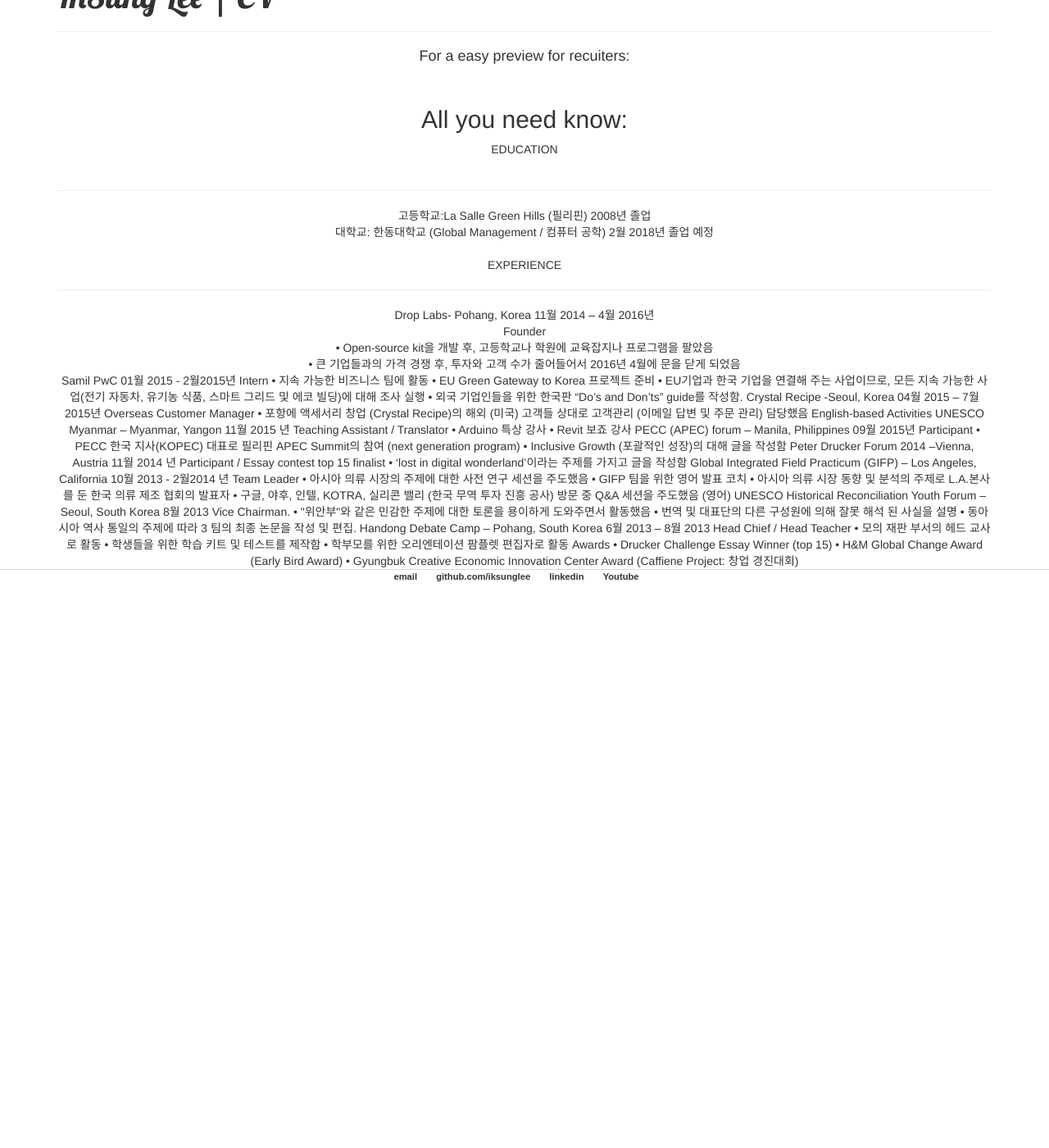
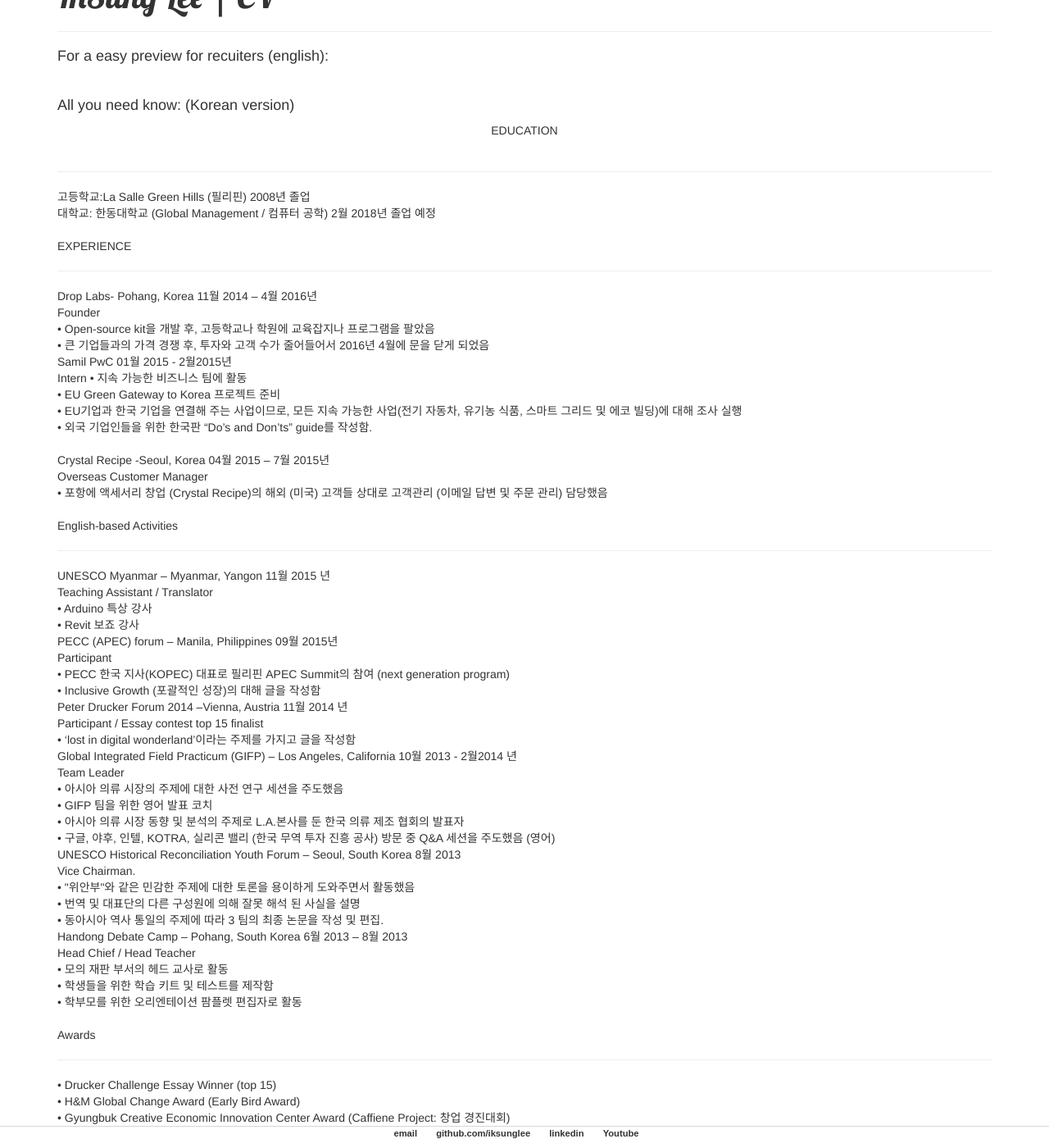
Before and after one commit to iksunglee/iksunglee.github.io, a Jekyll site: the page built from cv/index.html, in a window 1280 px wide and 1400 px high, scrolled down 154 px. Shown: the whole window at 82% size. Built offline with Jekyll 4.4.1, drawn with Linux system fonts in a browser that asks for light colours; nearby versions of some CDN libraries; comment, search, counter and statistics services are not loaded; before the commit the page ends 900 px from its top, so only the background shows below that.

Commit message:
Update index.html
korean version (manual creation)

```diff
--- a/cv/index.html
+++ b/cv/index.html
@@ -7,16 +7,12 @@ title: IkSung Lee | CV
       <h1>{{ page.title }}</h1>
 
       <hr>
-      <center>
-
-       <h4> For a easy preview for recuiters: </h4> <script src="//platform.linkedin.com/in.js" type="text/javascript"></script>
+       <h4> For a easy preview for recuiters (english): </h4> <script src="//platform.linkedin.com/in.js" type="text/javascript"></script>
        <script type="IN/MemberProfile" data-id="https://www.linkedin.com/in/iksunglee" data-format="hover" data-related="false" data-text="익성 이"></script>
             </h4>
       <br>
-            <h2> All you need know: </h2>
-
-
-<center>EDUCATION</center><br>
+      <h4> All you need know: (Korean version) </h4>
+<center>EDUCATION</center> <br>
 <hr>
 고등학교:La Salle Green Hills (필리핀) 								     2008년 졸업 <br>
 대학교: 한동대학교 (Global Management / 컴퓨터 공학) 		                                   2월 2018년 졸업 예정<br>
@@ -28,57 +24,57 @@ Drop Labs- Pohang, Korea							         11월 2014 – 4월 2016년<br>
 Founder<br>
 •	Open-source kit을 개발 후, 고등학교나 학원에 교육잡지나 프로그램을 팔았음 <br>
 •	큰 기업들과의 가격 경쟁 후, 투자와 고객 수가 줄어들어서 2016년 4월에 문을 닫게 되었음 <br>
-Samil PwC 									         01월 2015 - 2월2015년
+Samil PwC 									         01월 2015 - 2월2015년 <br>
 Intern
-•	지속 가능한 비즈니스 팀에 활동
-•	EU Green Gateway to Korea 프로젝트 준비
-•	EU기업과 한국 기업을 연결해 주는 사업이므로, 모든 지속 가능한 사업(전기 자동차, 유기농 식품, 스마트 그리드 및 에코 빌딩)에 대해 조사 실행
-•	외국 기업인들을 위한 한국판 “Do’s and Don’ts” guide를 작성함.
+•	지속 가능한 비즈니스 팀에 활동 <br>
+•	EU Green Gateway to Korea 프로젝트 준비 <br>
+•	EU기업과 한국 기업을 연결해 주는 사업이므로, 모든 지속 가능한 사업(전기 자동차, 유기농 식품, 스마트 그리드 및 에코 빌딩)에 대해 조사 실행 <br>
+•	외국 기업인들을 위한 한국판 “Do’s and Don’ts” guide를 작성함. <br>
+<br>
+Crystal Recipe -Seoul, Korea							        04월 2015 – 7월 2015년<br>
+Overseas Customer Manager<br>
+•	포항에 액세서리 창업 (Crystal Recipe)의 해외 (미국) 고객들 상대로 고객관리 (이메일 답변 및 주문 관리) 담당했음<br>
+<br>
 
-Crystal Recipe -Seoul, Korea							        04월 2015 – 7월 2015년
-Overseas Customer Manager
-•	포항에 액세서리 창업 (Crystal Recipe)의 해외 (미국) 고객들 상대로 고객관리 (이메일 답변 및 주문 관리) 담당했음
+English-based Activities <br>
+<hr>
 
-
-English-based Activities
-
-
-UNESCO Myanmar – Myanmar, Yangon								   11월 2015 년
-Teaching Assistant / Translator
-•	Arduino 특상 강사
-•	Revit 보죠 강사
-PECC (APEC) forum – Manila, Philippines							    09월 2015년
-Participant
-•	PECC 한국 지사(KOPEC) 대표로 필리핀 APEC Summit의 참여 (next generation program)
-•	Inclusive Growth (포괄적인 성장)의 대해 글을 작성함
-Peter Drucker Forum 2014 –Vienna, Austria							   11월 2014 년
-Participant / Essay contest top 15 finalist
-•	‘lost in digital wonderland’이라는 주제를 가지고 글을 작성함
-Global Integrated Field Practicum (GIFP) – Los Angeles, California                              10월 2013 - 2월2014 년
-Team Leader
-•	아시아 의류 시장의 주제에 대한 사전 연구 세션을 주도했음
-•	GIFP 팀을 위한 영어 발표 코치
-•	아시아 의류 시장 동향 및 분석의 주제로 L.A.본사를 둔 한국 의류 제조 협회의 발표자
-•	구글, 야후, 인텔, KOTRA, 실리콘 밸리 (한국 무역 투자 진흥 공사) 방문 중 Q&A 세션을 주도했음 (영어)
-UNESCO Historical Reconciliation Youth Forum – Seoul, South Korea		                	       8월 2013
-Vice Chairman.
-•	"위안부"와 같은 민감한 주제에 대한 토론을 용이하게 도와주면서 활동했음
-•	번역 및 대표단의 다른 구성원에 의해 잘못 해석 된 사실을 설명
-•	동아시아 역사 통일의 주제에 따라 3 팀의 최종 논문을 작성 및 편집.
-Handong Debate Camp – Pohang, South Korea   			              	 6월 2013 – 8월 2013
-Head Chief / Head Teacher
-•	모의 재판 부서의 헤드 교사로 활동
-•	학생들을 위한 학습 키트 및 테스트를 제작함
-•	학부모를 위한 오리엔테이션 팜플렛 편집자로 활동
+UNESCO Myanmar – Myanmar, Yangon								   11월 2015 년<br>
+Teaching Assistant / Translator<br>
+•	Arduino 특상 강사<br>
+•	Revit 보죠 강사<br>
+PECC (APEC) forum – Manila, Philippines							    09월 2015년<br>
+Participant<br>
+•	PECC 한국 지사(KOPEC) 대표로 필리핀 APEC Summit의 참여 (next generation program)<br>
+•	Inclusive Growth (포괄적인 성장)의 대해 글을 작성함<br>
+Peter Drucker Forum 2014 –Vienna, Austria							   11월 2014 년<br>
+Participant / Essay contest top 15 finalist<br>
+•	‘lost in digital wonderland’이라는 주제를 가지고 글을 작성함<br>
+Global Integrated Field Practicum (GIFP) – Los Angeles, California                              10월 2013 - 2월2014 년<br>
+Team Leader <br>
+•	아시아 의류 시장의 주제에 대한 사전 연구 세션을 주도했음<br>
+•	GIFP 팀을 위한 영어 발표 코치<br>
+•	아시아 의류 시장 동향 및 분석의 주제로 L.A.본사를 둔 한국 의류 제조 협회의 발표자<br>
+•	구글, 야후, 인텔, KOTRA, 실리콘 밸리 (한국 무역 투자 진흥 공사) 방문 중 Q&A 세션을 주도했음 (영어)<br>
+UNESCO Historical Reconciliation Youth Forum – Seoul, South Korea		                	       8월 2013<br>
+Vice Chairman.<br>
+•	"위안부"와 같은 민감한 주제에 대한 토론을 용이하게 도와주면서 활동했음<br>
+•	번역 및 대표단의 다른 구성원에 의해 잘못 해석 된 사실을 설명<br>
+•	동아시아 역사 통일의 주제에 따라 3 팀의 최종 논문을 작성 및 편집.<br>
+Handong Debate Camp – Pohang, South Korea   			              	 6월 2013 – 8월 2013<br>
+Head Chief / Head Teacher<br>
+•	모의 재판 부서의 헤드 교사로 활동<br>
+•	학생들을 위한 학습 키트 및 테스트를 제작함<br>
+•	학부모를 위한 오리엔테이션 팜플렛 편집자로 활동<br>
+<br>
 
 
 
-
-Awards
-
-•	Drucker Challenge Essay Winner (top 15)
-•	H&M Global Change Award (Early Bird Award)
-•	Gyungbuk Creative Economic Innovation Center Award (Caffiene Project: 창업 경진대회)
+Awards<br>
+<hr>
+•	Drucker Challenge Essay Winner (top 15)<br>
+•	H&M Global Change Award (Early Bird Award)<br>
+•	Gyungbuk Creative Economic Innovation Center Award (Caffiene Project: 창업 경진대회)<br>
 
 
 
```
